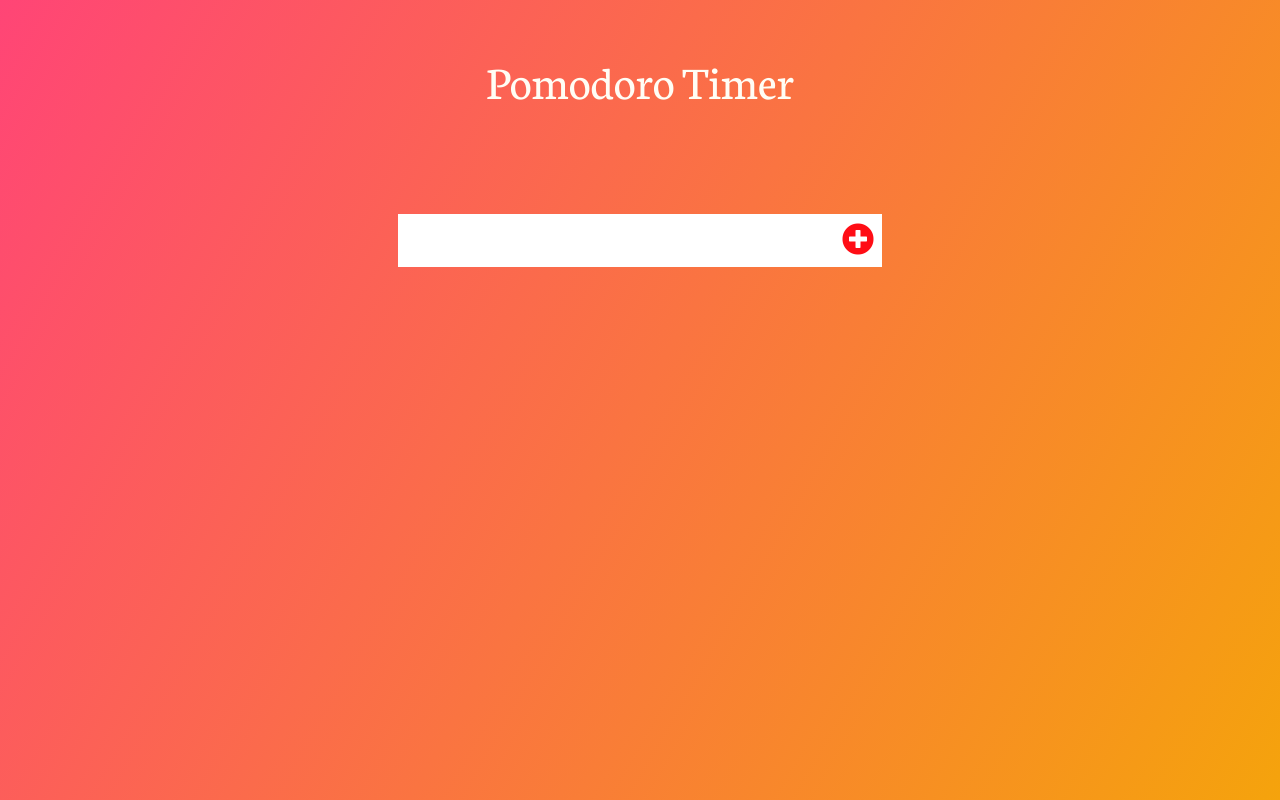
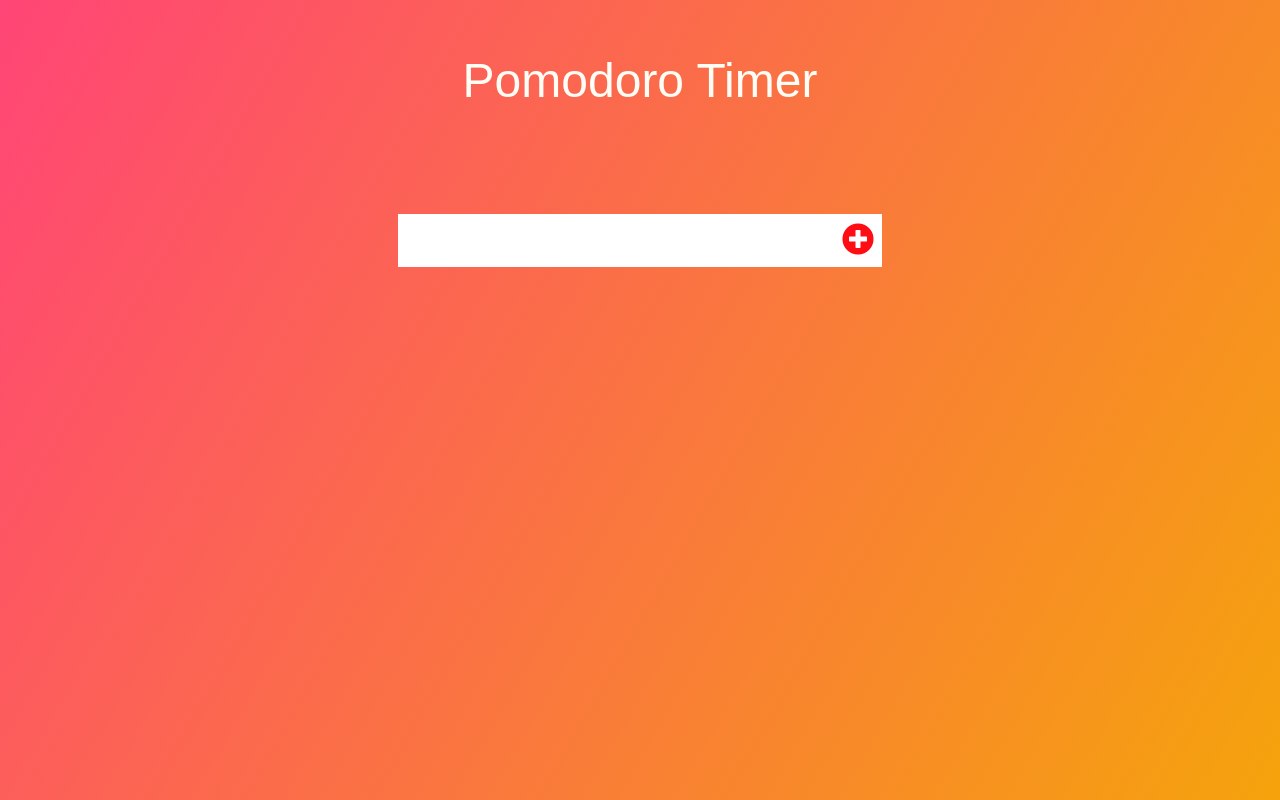
Before and after one commit to JarynMcG/pomodoro-timer, a plain HTML site: page index.html in a window 1280 px wide. Drawn offline with Linux system fonts and the light colour scheme.

Commit message:
Changed font type to Railway

```diff
--- a/css/style.css
+++ b/css/style.css
@@ -8,7 +8,7 @@
 body {
     background-image: linear-gradient(120deg, #ff4576, #f5a30c);
     color: #fffdf5;
-    font-family: "Neuton", sans-serif;
+    font-family: "Raleway", sans-serif;
     min-height: 100vh;
 }
 
```
